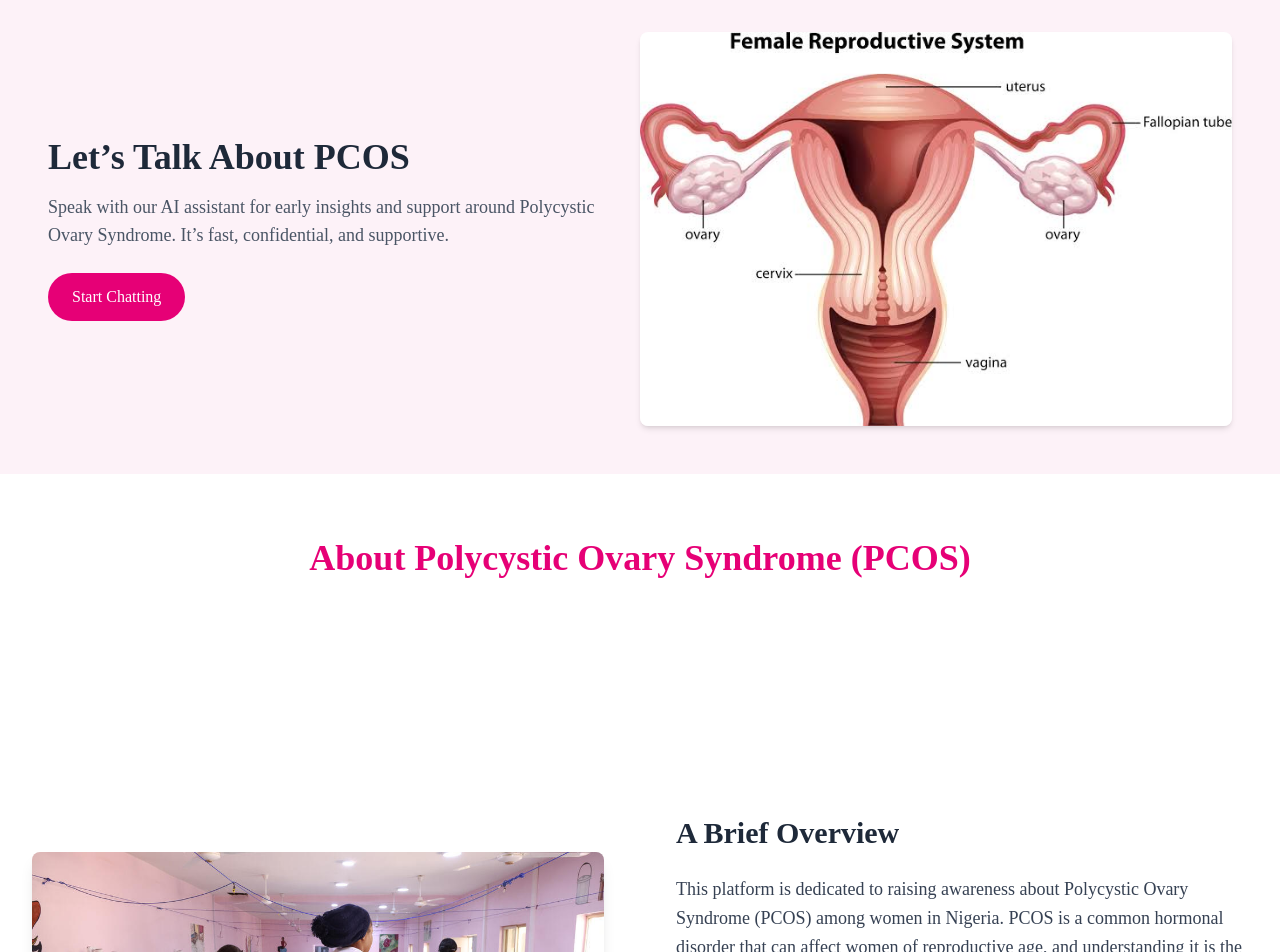
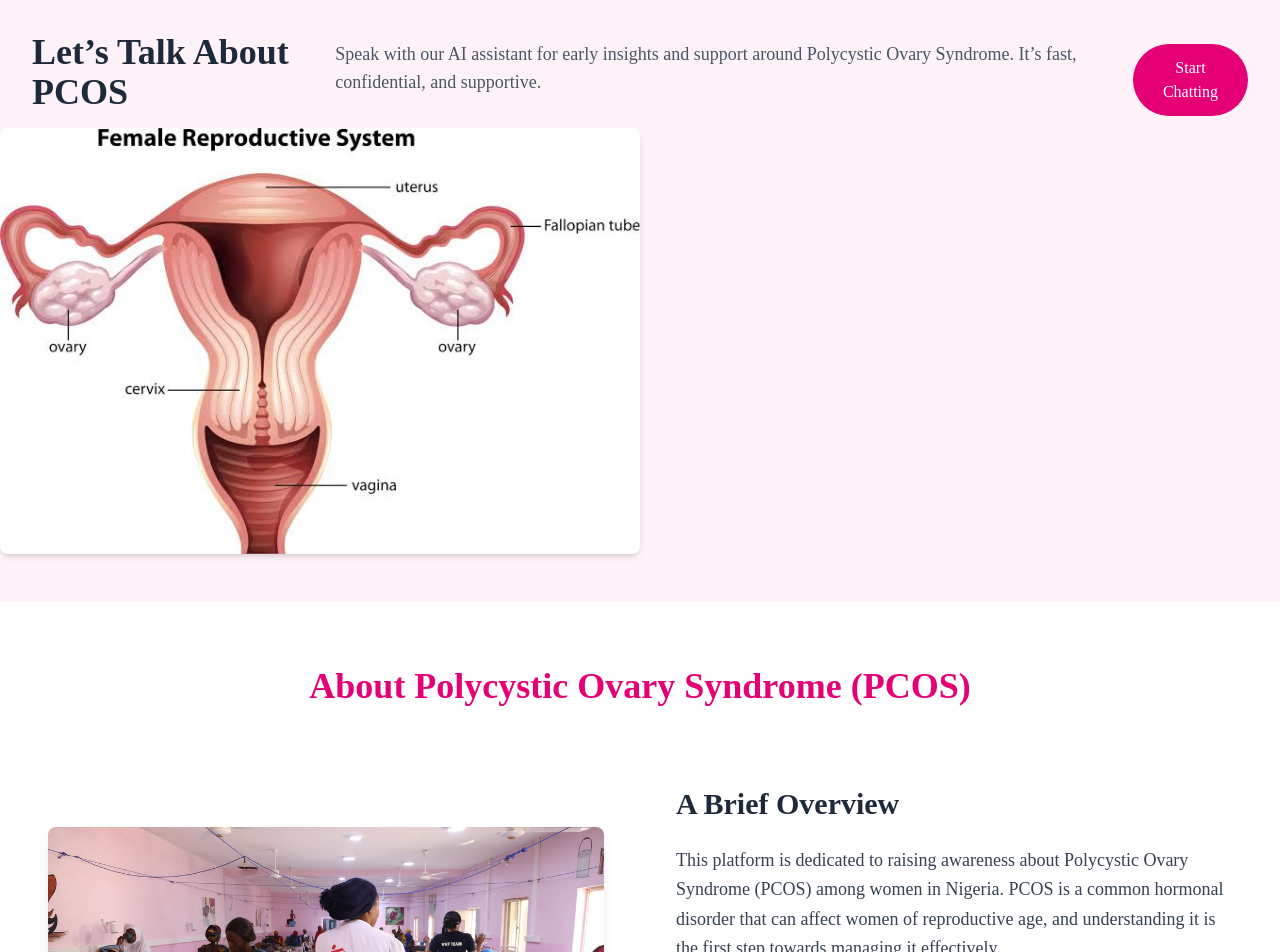
Before and after one commit to ezinneanne/PCOS-awareness, a Vue app in the folder PCOS-awareness/: page / in a window 1280 px wide. Shown: the part 80-1032 px from the top of the page. Built offline with nearby package versions, Linux system fonts and the light colour scheme; the HTML template or start-up script is replaced by a standard one; a web font is replaced by a local one.

Commit message:
first commit

```diff
--- /dev/null
+++ b/PCOS-awareness/src/assets/main.css
@@ -0,0 +1,14 @@
+.container-standard {
+  max-width: 80rem;
+  margin-left: auto;
+  margin-right: auto;
+  padding-left: 1rem;
+  padding-right: 1rem;
+}
+
+@media (min-width: 768px) {
+  .container-standard {
+    padding-left: 2rem;
+    padding-right: 2rem;
+  }
+}
--- a/PCOS-awareness/src/components/AboutPCOS.vue
+++ b/PCOS-awareness/src/components/AboutPCOS.vue
@@ -1,5 +1,6 @@
 <template>
-  <section class="relative min-h-screen flex flex-col justify-between overflow-hidden container mx-auto px-4 py-12 font">
+  <section class="relative min-h-screen flex flex-col justify-between overflow-hidden bg-white py-12">
+    <div class="container-standard font">
       <!-- Section Title -->
       <h1 class="text-4xl font-extrabold text-pink-600 mb-12 text-center p-4">
         About Polycystic Ovary Syndrome (PCOS)
@@ -32,6 +33,7 @@
         </button>
       </div>
     </div>
+  </div>
   </section>
 </template>
 
--- a/PCOS-awareness/src/components/TheHeader.vue
+++ b/PCOS-awareness/src/components/TheHeader.vue
@@ -53,20 +53,25 @@
       <!-- Mobile Menu -->
       <transition name="fade">
         <div v-if="isOpen" class="md:hidden mt-4 space-y-4 text-center">
-          <router-link to="/" class="hover:text-pink-600 font-bold">Home</router-link>
-          <router-link to="/about" class="hover:text-pink-600 font-bold">About PCOS</router-link>
-          <router-link to="/resources" class="hover:text-pink-600 font-bold">PCOS Resources</router-link>
-          <button class="bg-pink-600 hover:bg-pink-300 text-white px-4 py-2 rounded-full transition w-50">
-            Chat with AI Bot
-          </button>
-        </div>
+          <router-link to="/about" class="block text-gray-700 hover:text-pink-600 font-bold">
+          About PCOS
+       </router-link>
+       <router-link to="/resources" class="block text-gray-700 hover:text-pink-600 font-bold">
+        PCOS Resources
+       </router-link>
+       <router-link to="/pcosbot">
+       <button class="bg-pink-600 hover:bg-pink-300 text-white px-4 py-2 rounded-full transition w-50">
+         Chat with AI Bot
+       </button>
+       </router-link>
+      </div>
       </transition>
     </nav>
 
     <!-- Hero Section -->
-    <section class="bg-pink-50 py-12 px-4 md:px-12 flex flex-col md:flex-row items-center">
+    <section class="bg-pink-50 py-12">
       <!-- Text Side -->
-      <div class="md:w-1/2 text-center md:text-left mb-8 md:mb-0">
+      <div class="container-standard flex flex-col md:flex-row items-center">
         <h1 class="text-3xl md:text-4xl font-bold text-gray-800 mb-4">Let’s Talk About PCOS</h1>
         <p class="text-lg text-gray-600 mb-6">
           Speak with our AI assistant for early insights and support around Polycystic Ovary Syndrome. It’s fast, confidential, and supportive.
--- a/PCOS-awareness/src/index.css
+++ b/PCOS-awareness/src/index.css
@@ -2,3 +2,7 @@
 @tailwind base;
 @tailwind components;
 @tailwind utilities;
+
+.container-standard {
+  @apply max-w-7xl mx-auto px-4 md:px-8;
+}
```
Lines whose indentation alone changed are shown as unchanged.
